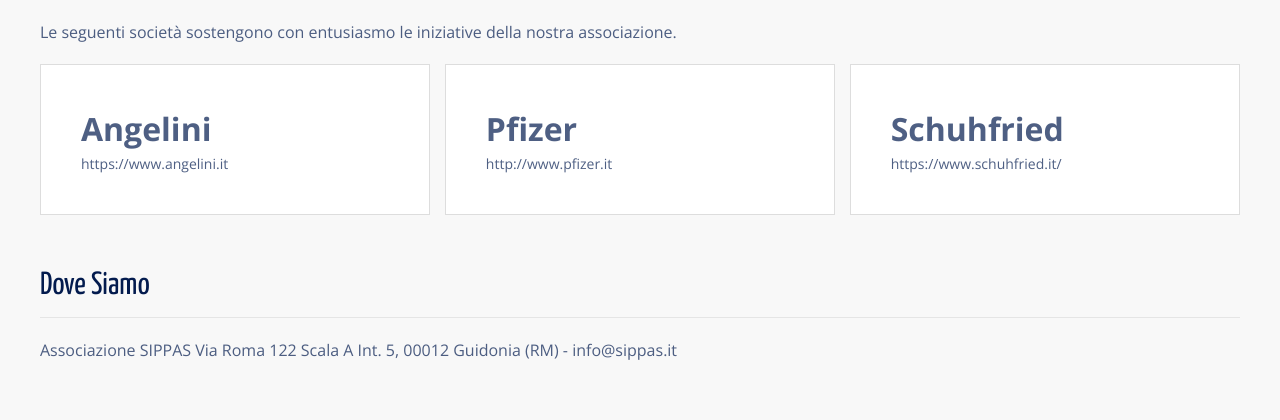
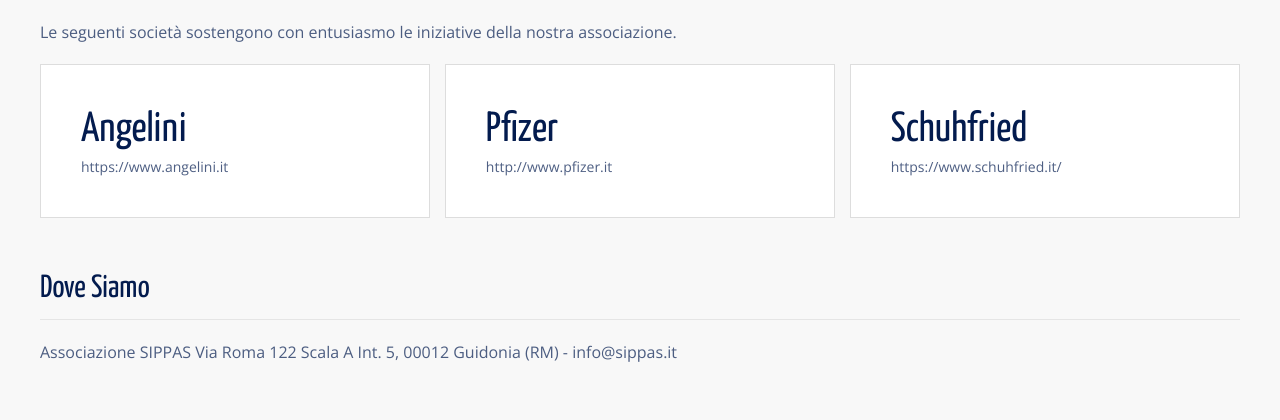
Before and after one commit to alkaest2002/flask-sippas, a Flask app: page / in a window 1280 px wide. Shown: the part 2117-2537 px from the top of the page. Before the commit the page ends 2477 px from the top, so only its background shows below. Run offline with Flask 2, Linux system fonts and the light colour scheme; data comes from the database, SQL or seed files in the repository.

Commit message:
ui change on homepage

```diff
--- a/flaskApp/blueprints/main/templates/main/index.html
+++ b/flaskApp/blueprints/main/templates/main/index.html
@@ -107,7 +107,7 @@
         <div class="uk-card uk-card-default uk-grid uk-grid-collapse uk-margin uk-grid-stack" uk-grid="">
           <div class="uk-first-column">
             <div class="uk-card-body">
-              <p style="font-size:2em" class="uk-text-bold uk-margin-remove-bottom uk-width-expand">Angelini</p>
+              <h1 class="uk-margin-remove-bottom uk-width-expand">Angelini</h1>
               <p class="uk-margin-remove-top uk-text-small"><a class="uk-link uk-link-text"
                   href="https://www.angelini.it" target="_blank">
                   https://www.angelini.it
@@ -121,7 +121,7 @@
         <div class="uk-card uk-card-default uk-grid uk-grid-collapse uk-margin uk-grid-stack" uk-grid="">
           <div class="uk-first-column">
             <div class="uk-card-body">
-              <p style="font-size:2em" class="uk-text-bold uk-margin-remove-bottom uk-width-expand">Pfizer</p>
+              <h1 class="uk-margin-remove-bottom uk-width-expand">Pfizer</h1>
               <p class="uk-margin-remove-top uk-text-small"><a class="uk-link uk-link-text" href="http://www.pfizer.it"
                   target="_blank">
                   http://www.pfizer.it
@@ -135,7 +135,7 @@
         <div class="uk-card uk-card-default uk-grid uk-grid-collapse uk-margin uk-grid-stack" uk-grid="">
           <div class="uk-first-column">
             <div class="uk-card-body">
-              <p style="font-size:2em" class="uk-text-bold uk-margin-remove-bottom uk-width-expand">Schuhfried</p>
+              <h1 class="uk-margin-remove-bottom uk-width-expand">Schuhfried</h1>
               <p class="uk-margin-remove-top uk-text-small"><a class="uk-link uk-link-text"
                   href="https://www.schuhfried.it/" target="_blank">
                   https://www.schuhfried.it/
@@ -160,8 +160,7 @@
 
 {% block scripts %}
 <script>
-  if (document.cookie != "cookie_consent=true")
-  {
+  if (document.cookie != "cookie_consent=true") {
     const msg = "Questo sito si avvale di <b>cookie tecnici</b> per fornire all'utente finale la migliore esperienza d'uso. Proseguendo la navigazione all'interno del sito, acconsenti all’uso dei cookie.<br><br><b>Clicca qui</b> per chiudere questa finestra"
     UIkit.notification(msg, { pos: 'top-right', timeout: 6000 });
     UIkit.util.on(".uk-notification", 'close', function () {
```
Lines whose indentation alone changed are shown as unchanged.
